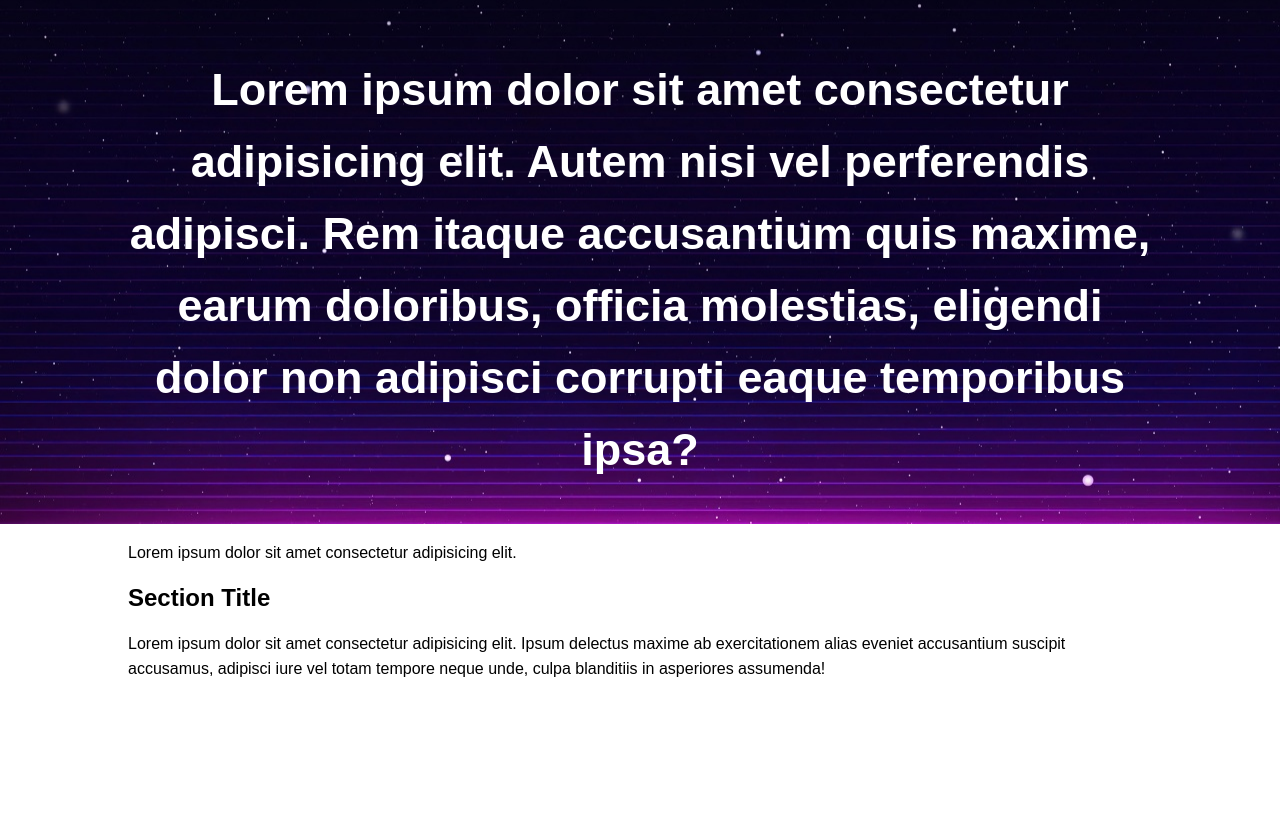
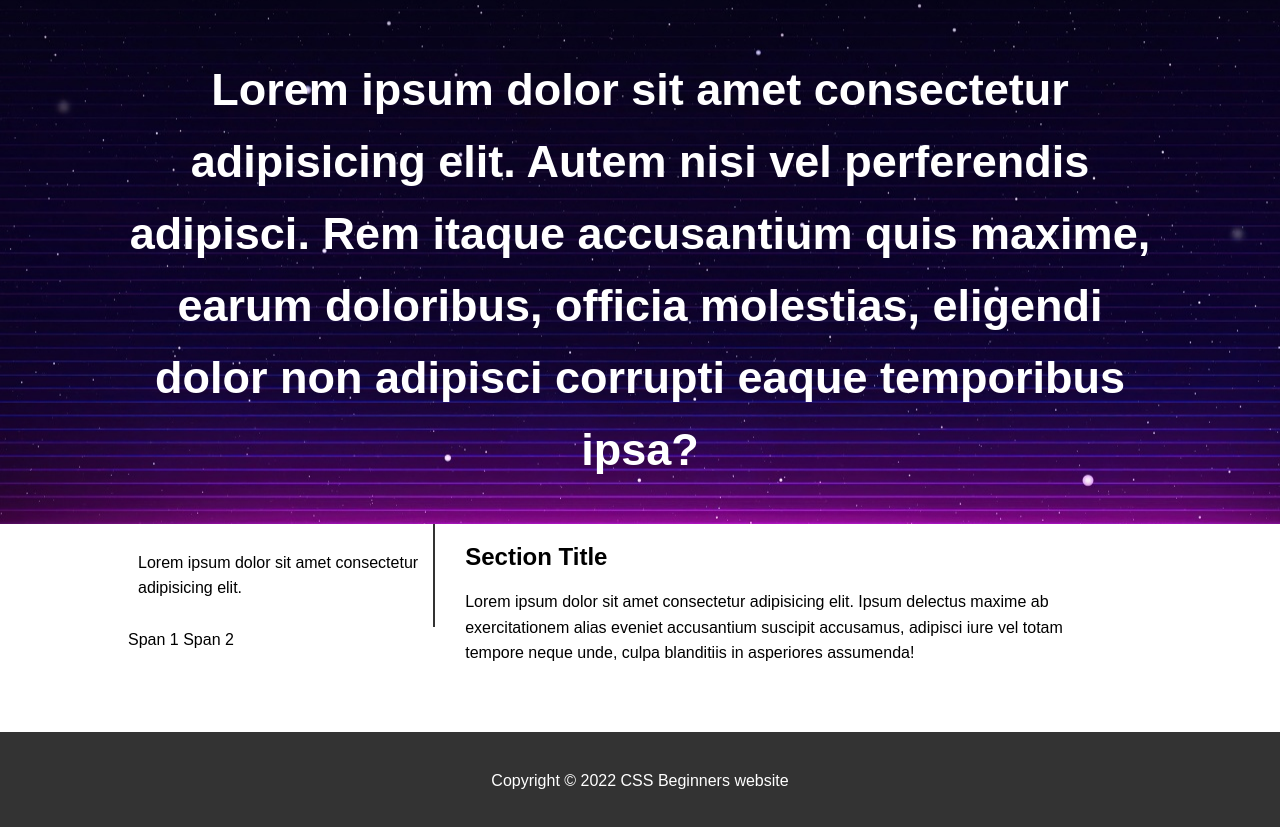
Before and after one commit to saurabhsatralkar21/CSS_SU, a plain HTML site: page index.html in a window 1280 px wide. Shown: the part 97-924 px from the top of the page. Before the commit the page ends 800 px from the top, so only its background shows below. Drawn offline with Linux system fonts and the light colour scheme; files whose address does not match are found by name.

Commit message:
CSS tutorial: Footer, container stylings v8

```diff
--- a/index.html
+++ b/index.html
@@ -44,8 +44,15 @@
                 Ipsum delectus maxime ab exercitationem alias eveniet accusantium suscipit accusamus,
                 adipisci iure vel totam tempore neque unde, culpa blanditiis in asperiores assumenda!</p>
         </section>
+        <div id="pExample">
+            <span>Span 1</span>
+            <span>Span 2</span>
+        </div>
+    </div>
 
-    </div>
+    <footer id="mainFooter">
+        <p>Copyright &copy; 2022 CSS Beginners website</p>
+    </footer>
 </body>
 
 <!--
--- a/styles/styles.css
+++ b/styles/styles.css
@@ -57,9 +57,39 @@ body {
 }
 
 #main {
+    float: right;
+    width: 70%;
+    padding: 0 30px;
+    box-sizing: border-box;
+}
+
+#sidebar {
+    float: left;
+    width: 30%;
+    padding: 10px;
+    border-right: 2px solid #333;
+    box-sizing: border-box;
+}
+
+#mainFooter {
+    background: #333 ;
+    color: #fff;
+    text-align: center;
+    padding: 20px;
+    margin-top: 50px;
+}
+
+#pExample {
 
 }
 
+@media (max-width: 600px) {
+    #main, #sidebar {
+        width: 100%;
+        float: none;
+        border: none;
+    }
+}
 
 /* p {
     border-top: 5px solid blue;
```
